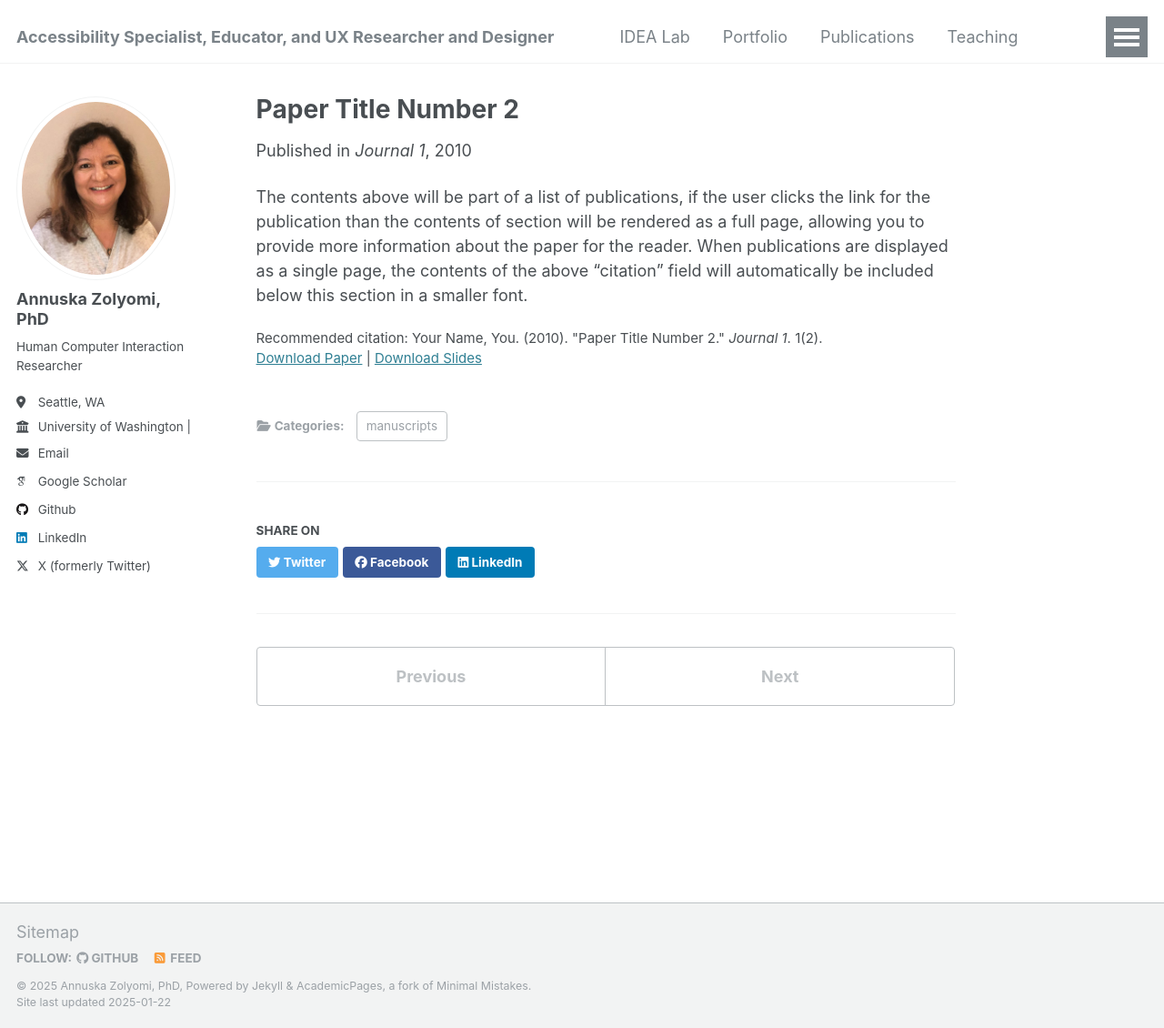
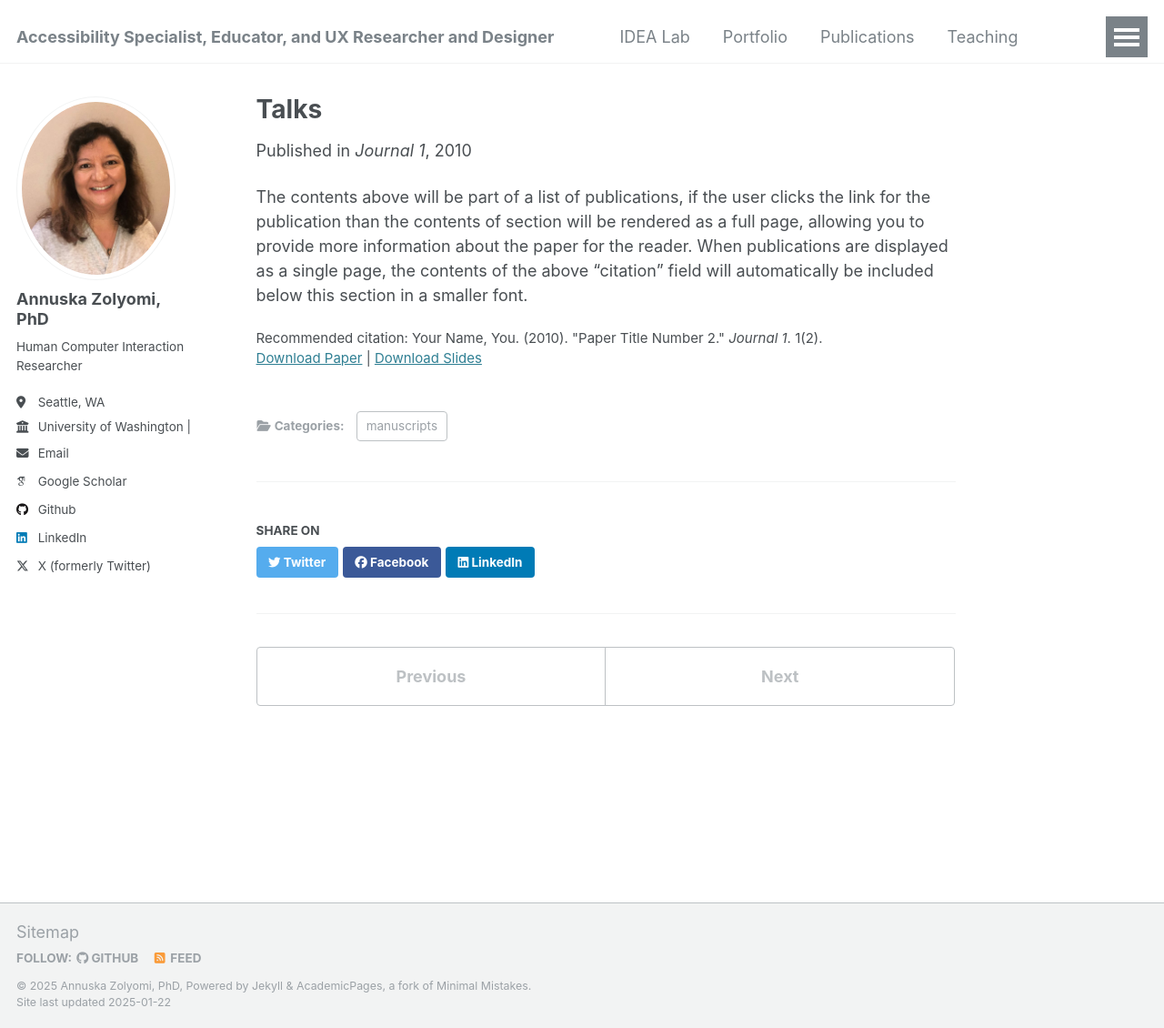
Before and after one commit to danper2024/APT, a Jekyll site: the page built from _publications/2010-10-01-paper-title-number-2.md, in a window 1280 px wide and 1130 px high. Shown: the whole window at 91% size. Built offline with Jekyll 4.4.1, drawn with Linux system fonts in a browser that asks for light colours; some web fonts are replaced.

Commit message:
Update 2010-10-01-paper-title-number-2.md
Signed-off-by: danper2024 <dan.perkins@outlook.com>

```diff
--- a/_publications/2010-10-01-paper-title-number-2.md
+++ b/_publications/2010-10-01-paper-title-number-2.md
@@ -1,5 +1,5 @@
 ---
-title: "Paper Title Number 2"
+title: "Talks"
 collection: publications
 category: manuscripts
 permalink: /publication/2010-10-01-paper-title-number-2
```
